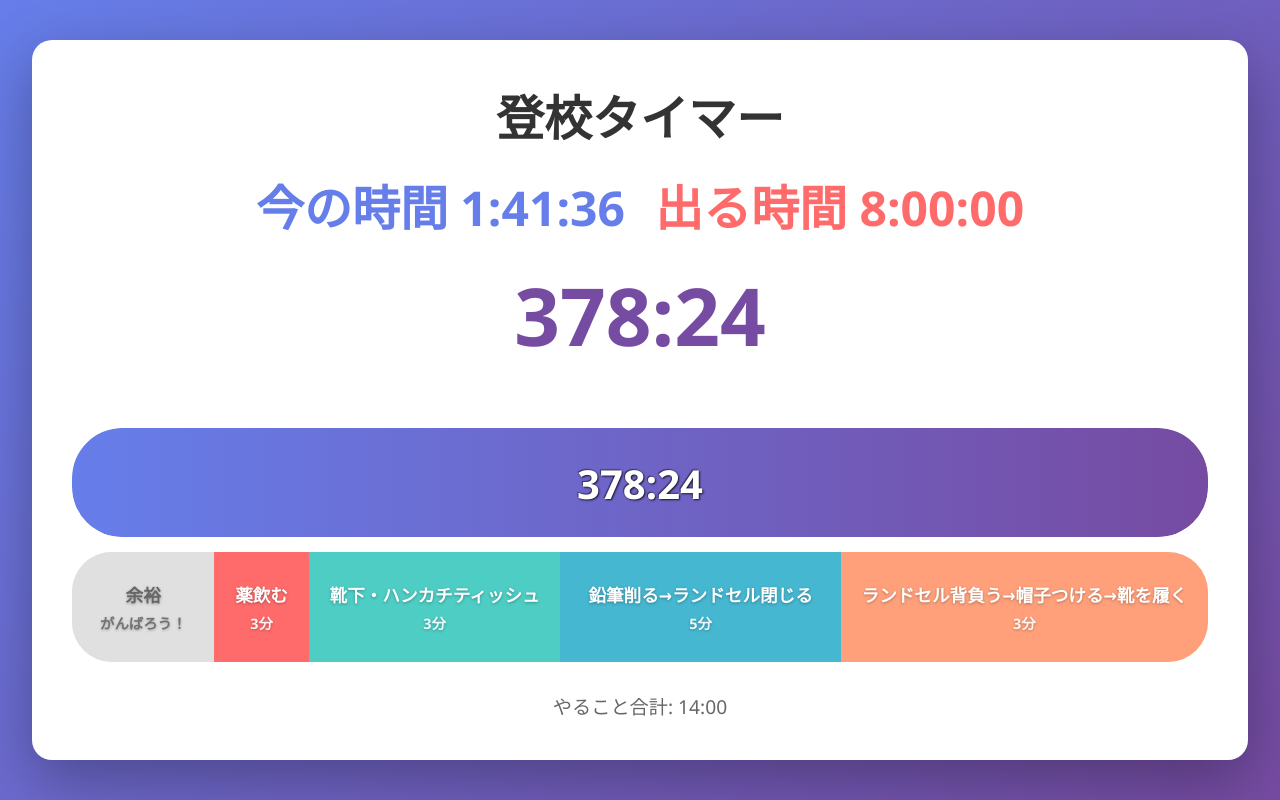
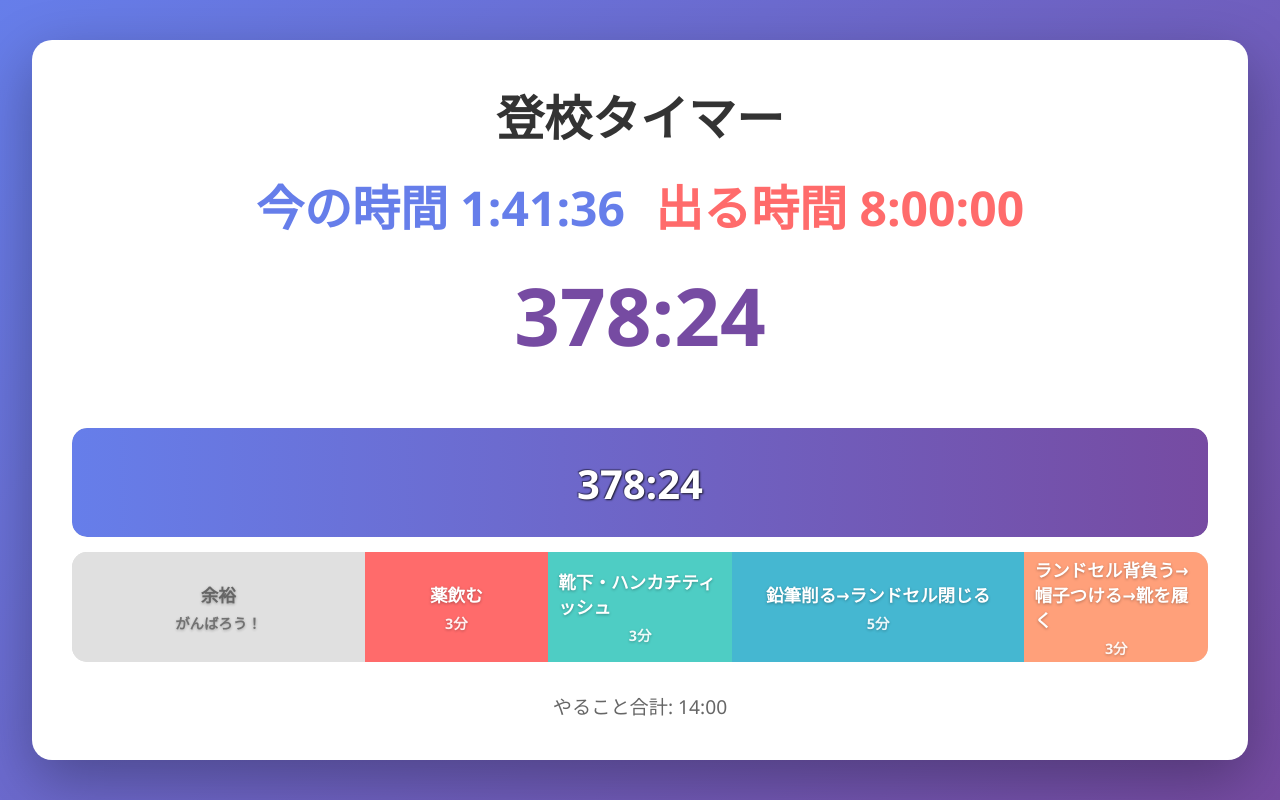
Before and after one commit to yasuraok/timer, a plain HTML site: page index.html in a window 1280 px wide. Drawn offline with Linux system fonts and the light colour scheme.

Commit message:
やることバーのサイズを正しく

```diff
--- a/app.js
+++ b/app.js
@@ -87,7 +87,7 @@ function renderTasks() {
         const bufferSegment = document.createElement('div');
         bufferSegment.className = 'task-segment buffer-segment';
         bufferSegment.style.backgroundColor = '#e0e0e0';
-        bufferSegment.style.flexGrow = config.bufferMinutes.toString();
+        bufferSegment.style.flex = `${config.bufferMinutes} 1 0`;
 
         // 状況に応じたメッセージを表示
         const completedCount = completedTasks.size;
@@ -128,7 +128,7 @@ function renderTasks() {
             segment.classList.add('completed');
         }
         segment.style.backgroundColor = task.color;
-        segment.style.flexGrow = task.duration.toString();
+        segment.style.flex = `${task.duration} 1 0`;
 
         segment.innerHTML = `
             <div class="task-name-label">${task.name}</div>
--- a/style.css
+++ b/style.css
@@ -93,7 +93,7 @@ h2 {
     width: 100%;
     flex: 1;
     background: #f0f0f0;
-    border-radius: 50px;
+    border-radius: 15px;
     overflow: hidden;
     position: relative;
     box-shadow: inset 0 2px 10px rgba(0, 0, 0, 0.1);
@@ -105,7 +105,7 @@ h2 {
     height: 100%;
     background: linear-gradient(90deg, #667eea 0%, #764ba2 100%);
     transition: width 0.5s ease;
-    border-radius: 50px;
+    border-radius: 15px;
 }
 
 .remaining-time-text {
@@ -127,7 +127,7 @@ h2 {
     width: 100%;
     flex: 1;
     background: #f0f0f0;
-    border-radius: 40px;
+    border-radius: 15px;
     overflow: hidden;
     position: relative;
     box-shadow: inset 0 2px 10px rgba(0, 0, 0, 0.1);
```
